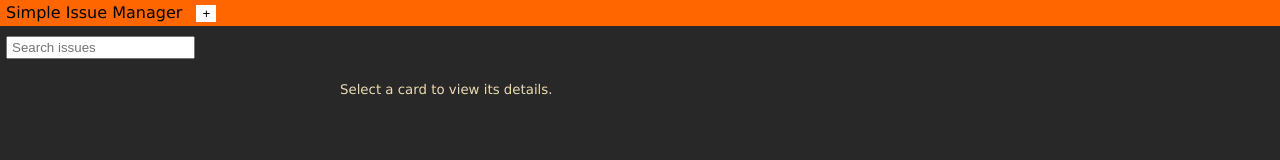
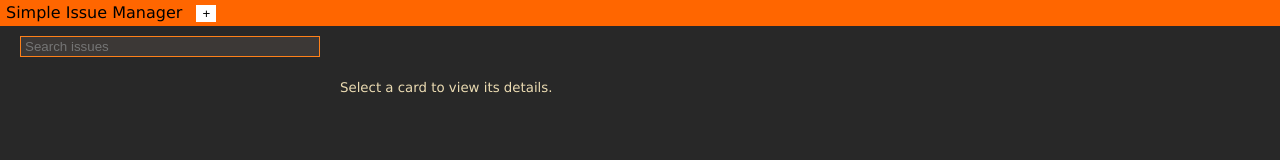
Before and after one commit to vekiar/sim, a website: page index.html in a window 1280 px wide. Drawn offline with Linux system fonts and the light colour scheme.

Commit message:
Fix search bar alignment and style

```diff
--- a/style.css
+++ b/style.css
@@ -53,8 +53,13 @@ h1 button {
 
 #searchInput {
     display: block;
-    margin: 0 0 10px 6px;
+    margin: 0 0 10px 20px;
+    width: calc(25% - 20px);
     padding: 2px 4px;
+    box-sizing: border-box;
+    border: 1px solid #fe8019;
+    background: #3c3836;
+    color: #ebdbb2;
 }
 
 a:link {
```
